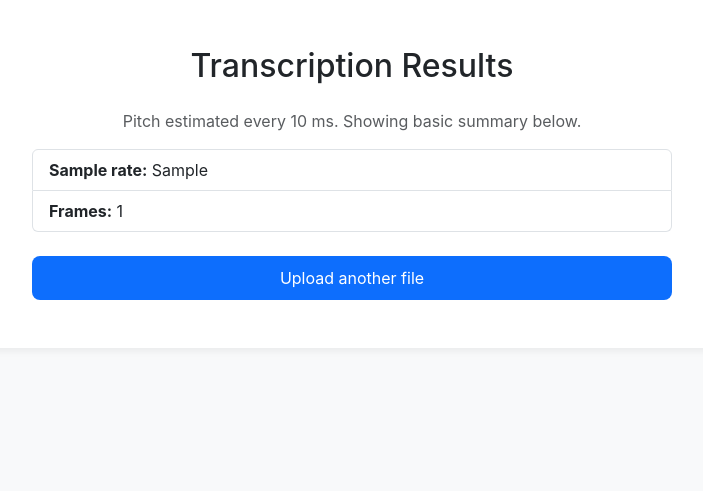
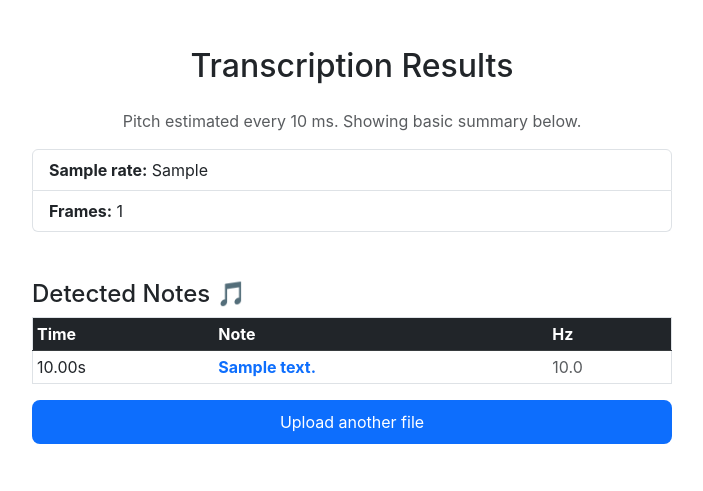
Before and after one commit to drishtirajput121-a11y/music_era, a Django app: template transcription/templates/transcription/results.html in a window 1280 px wide. Shown: the part 106-597 px from the top of the page, without its empty margins (288-991 px from the left). Run offline with Django 4.2, Linux system fonts and the light colour scheme; the template is opened without the code that fills it: most values are stand-ins (such as "Sample title", 1, 10 or a date in 2020).

Commit message:
Updated views to pass notes dictionary and added table to results UI

```diff
--- a/transcription/templates/transcription/results.html
+++ b/transcription/templates/transcription/results.html
@@ -20,6 +20,27 @@
                         {{ results.time|length }}
                     </li>
                 </ul>
+                <h4 class="mt-4">Detected Notes 🎵</h4>
+<div class="table-responsive" style="max-height: 400px; overflow-y: auto;">
+    <table class="table table-sm table-hover border">
+        <thead class="table-dark sticky-top">
+            <tr>
+                <th>Time</th>
+                <th>Note</th>
+                <th>Hz</th>
+            </tr>
+        </thead>
+        <tbody>
+            {% for time, freq, conf, note in results.results_list %}
+            <tr>
+                <td>{{ time|floatformat:2 }}s</td>
+                <td class="text-primary fw-bold">{{ note }}</td>
+                <td class="text-muted">{{ freq|floatformat:1 }}</td>
+            </tr>
+            {% endfor %}
+        </tbody>
+    </table>
+</div>
             {% else %}
                 <div class="alert alert-warning mb-4">
                     No results were returned from the pitch predictor.
```
Also changed, not shown: transcription/views.py (+7 -9 lines).
